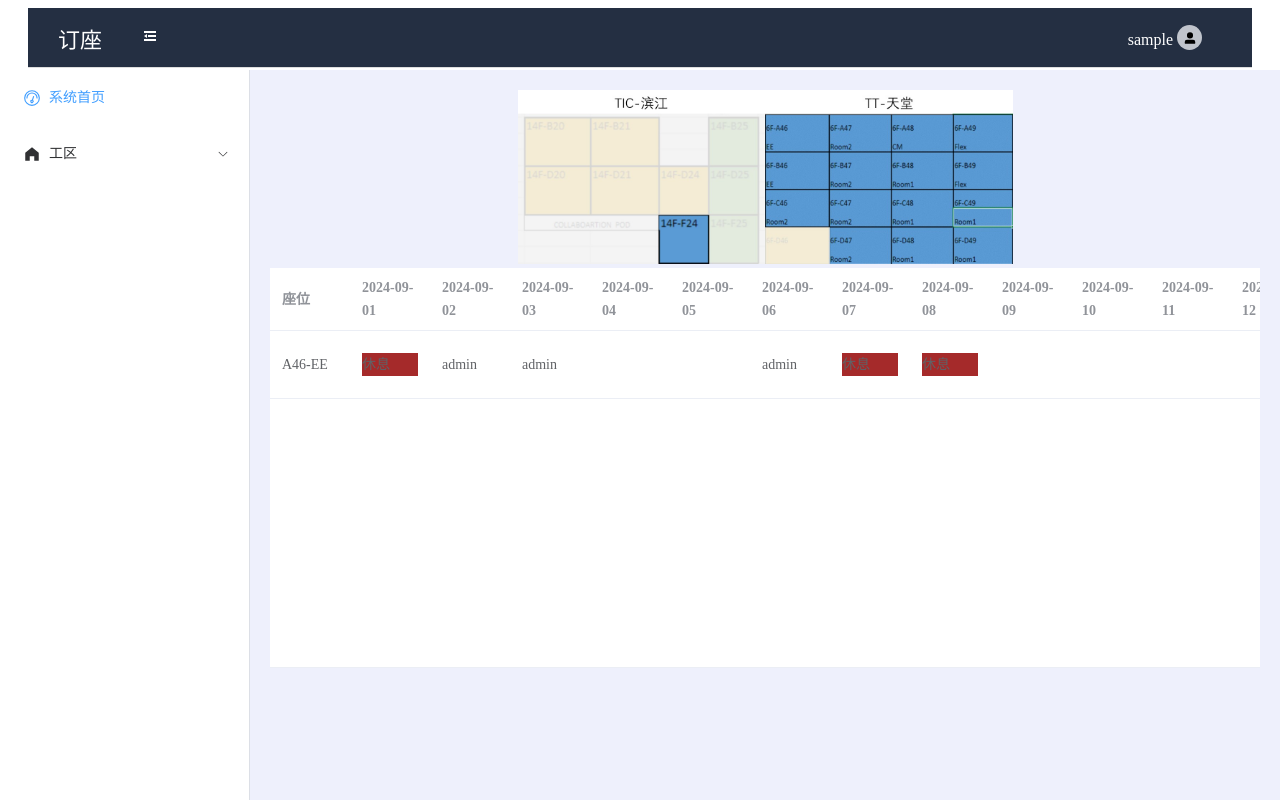
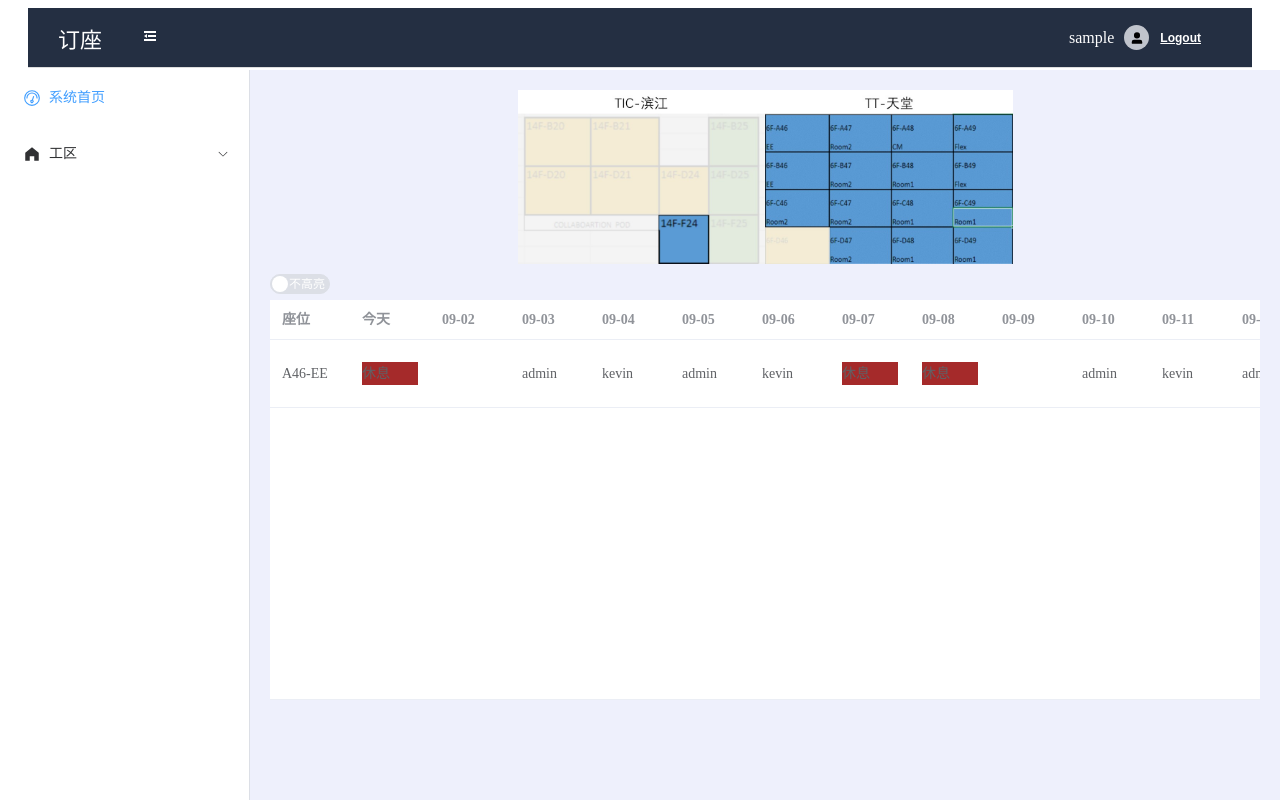
Before and after one commit to sdoxiaobaomei/seat, a Vue app: page /tic#/dashboard in a window 1280 px wide. Built offline with nearby package versions, Linux system fonts and the light colour scheme; data requests are answered from the project's data file; sample sign-in values are in the browser's storage.

Commit message:
add a lot of back end function for login, dashboard and calendar

```diff
--- a/src/api/api.ts
+++ b/src/api/api.ts
@@ -1,3 +1,4 @@
+import { ref } from 'vue';
 import request from '../utils/request';
 
 const jsonDbUrl = 'http://localhost:3000';
@@ -16,7 +17,7 @@ export const getSeats = () => {
     })
 }
 
-export const insertSeatBook = (id, username, date) => {
+export const insertSeatBook = (id: string, username: string, date: string): Promise<boolean> => {
     console.log("prameters: ", id,username,date)
     console.log("url: ", jsonDbUrl+ '/seat-book/' + id)
     let data = {};
@@ -28,10 +29,15 @@ export const insertSeatBook = (id, username, date) => {
         console.log("add seat before: ", res.data.dates)
 
         const record = {};
+        record["id"] = date;
         record["date"] = date;
         record["username"] = username;
 
         dateList = res.data.dates;
+        if (dateList.find( rec => rec.date === date)) {
+            console.log(id, " is already booked")
+            return false;
+        }
         dateList.push(record);
 
         console.log("add seat after: ", dateList)
@@ -42,18 +48,43 @@ export const insertSeatBook = (id, username, date) => {
         request.patch(url, {dates:dateList});
         // console.log("dateList: ", JSON.stringify(dateList));
     });
-    // ({
 
-    //     method: 'PATCH',
-    //     data: dateList
+    return Promise.resolve(true);
+
+}
+
+export const isSeatBookToday = (seat: string, username:string, date: string) => {
+    // request({
+    //     url: jsonDbUrl + '/seat-book/' + seat,
+    //     method: 'get'
+    // }).then(res => {
+    //     const seatBook = res.data;
+    //     console.log("response.data: ",res.data)
+    //     return seatBook.dates.find(rec => rec.date === date);
     // })
 
+    return request({
+            url: jsonDbUrl + '/seat-book/' + seat,
+            method: 'get'
+        })
+}
 
+export const deleteSeatBook = (id: string, date: string) => {
+    request({
+        url: jsonDbUrl + `/seat-book/${id}`,
+        method: 'GET'
+    }).then(res => {
+        const pacthUrl = `${jsonDbUrl}/seat-book/${id}`;
+        const updatedDates = res.data.dates.filter((rec: {date: string})=> rec.date !== date);
+        return request.patch(pacthUrl, {dates: updatedDates});
+    })
+}
 
-    return true;
+export const validateLoginUser = (username:string) => {
+    console.log(`login as ${username}`)
 
-    // return request({
-    //     url: jsonDbUrl + '/seat-book',
-    //     method: 'put'
-    // })
+    return request({
+        url: jsonDbUrl + `/users/?username=${username}`,
+        method: 'GET'
+    })
 }
--- a/src/components/calendarButton.vue
+++ b/src/components/calendarButton.vue
@@ -1,16 +1,42 @@
 <script setup lang="ts">
 import calendar from '../store/lunarDay';
-import { ref, computed }from 'vue';
-import { useUserStore } from '@/store/user';
-import { insertSeatBook } from '@/api/api';
+import { ref, onMounted }from 'vue';
+import { deleteSeatBook, insertSeatBook, isSeatBookToday } from '@/api/api';
 
-
-const username=computed(() => useUserStore().userInfo);
-
+const username = localStorage.getItem('username');
 const {data, seat} = defineProps({
     data: Object,
     seat: Object
 });
+
+const isBooked = ref(false);
+const isLoading = ref(true);
+const buttonType=ref('success');
+const buttonTitle=ref('book');
+const isCurrentUserBooked = ref(false);
+const fetchSeatBooking = async () => {
+    const res = await isSeatBookToday(seat.name+'-'+seat.group,username,data.day);
+    const seatBook = res.data;
+
+    const findResult = seatBook.dates.find(rec => {
+        if (rec.date === data.day) {
+            console.log("find book: ", rec)
+            buttonTitle.value = rec.username + ' booked';
+            isCurrentUserBooked.value = rec.username === username;
+            console.log("is current user book: ", isCurrentUserBooked.value)
+        }
+        return (rec.date === data.day);
+    });
+    isBooked.value = !!findResult;
+
+    buttonType.value = isBooked.value ? 'info' : 'success';
+    isLoading.value = false;
+}
+onMounted(() => {
+    // isBokking.value = await isCurrentUserBooked();
+    fetchSeatBooking();
+})
+
 
 
 function isHoliday(soltData) {
@@ -26,22 +52,30 @@ function isWeekend(soltData) {
     return lunarDay.nWeek === 6 || lunarDay.nWeek === 7;
 }
 
-const buttonType=ref('success');
-const buttonTitle=ref('book');
-const isBooked=ref(false);
-function bookButtonClick(data) {
+
+// 订座按钮点击事件
+const bookButtonClick = async (data: any) => {
     //后台验证订座是否成功，然后设置已订状态
+    const today = data.day;//YYYY-MM-dd
+    const id = `${seat.name}-${seat.group}`;
 
-    let today = data.day;//YYYY-MM-dd
-    console.log(today,"tab name:",seat)//seat of seats in server/data/db.json
-    let id = seat.name + '-' + seat.group;
-    let username = localStorage.getItem('username');
-    let date = today;
-    console.log(insertSeatBook(id,username,date));
+    console.log("Inserting seat book:", seat, today);
+    // let username = localStorage.getItem('username');
+    // let date = today;
+    // console.log("insert Seat Book result: ",insertSeatBook(id,username,date));
+
+    // 调用 API 插入预订记录
+    const insertResult = await insertSeatBook(id, username!, today);
+
+    if (!insertResult) {return}
+      // 手动更新按钮状态
+    buttonType.value = 'info';
+    buttonTitle.value = `${username} booked`;
     isBooked.value = true;
-    buttonType.value = isBooked.value ? 'info' : 'success';
-    // buttonTitle.value = useUserStore().userInfo;
-    buttonTitle.value = isBooked.value ? localStorage.getItem('username') + " booked" : "book";
+    isCurrentUserBooked.value = true;
+
+    // 重新获取最新的预订状态
+    // await fetchSeatBooking();
 
 }
 
@@ -51,27 +85,48 @@ function cancelButtonClick(data) {
 
 const confirmCancelEvent = () => {
     //从后台查询当前座位和日期是谁订的，和当前登录用户进行对比
+    const today = data.day;
+    const id = `${seat.name}-${seat.group}`;
+    const res = deleteSeatBook(id, today);
 
+    console.log("delete response: ", res)
 
+    // 手动更新按钮状态
+    buttonType.value = 'success';
+    buttonTitle.value = 'book';
     isBooked.value = false;
-    // console.log(username);
-    buttonType.value = isBooked.value ? 'info' : 'success';
-    // buttonTitle.value = useUserStore().userInfo;
-    buttonTitle.value = isBooked.value ? localStorage.getItem('username') + " booked" : "book";
+    isCurrentUserBooked.value = false;
 }
 </script>
 
 
 <template>
-    <div v-if="!isHoliday(data) && !isWeekend(data) && (data.type === 'current-month')" class="button-area">
+    <div v-if="!isHoliday(data) && !isWeekend(data) && (data.type === 'current-month')" class="button-area" v-loading="isLoading">
         <div>
-            <el-button size="small" :type="buttonType" round @click="bookButtonClick(data)" :disabled="isBooked">{{buttonTitle}}</el-button>
+            <el-button
+                size="small"
+                :type="buttonType"
+                round
+                @click="bookButtonClick(data)"
+                :disabled="isBooked">
+                {{buttonTitle}}
+            </el-button>
 
             <el-popconfirm title="你确定取消预定吗?" @confirm="confirmCancelEvent">
                 <template #reference>
-                    <el-button v-if="isBooked" size="small" type="danger" round @click="cancelButtonClick(data)">Cancel</el-button>
+                    <el-button
+                        v-if="isCurrentUserBooked"
+                        size="small"
+                        type="danger"
+                        round
+                        @click="cancelButtonClick(data)">
+                        Cancel
+                    </el-button>
                 </template>
             </el-popconfirm>
         </div>
     </div>
+    <div v-else>
+
+    </div>
 </template>
--- a/src/components/header.vue
+++ b/src/components/header.vue
@@ -32,13 +32,26 @@ onMounted(() => {
 //     }
 // };
 
-const setFullScreen = () => {
-    if (document.fullscreenElement) {
-        document.exitFullscreen();
-    } else {
-        document.body.requestFullscreen.call(document.body);
-    }
+
+// 登录方法，跳转到登录页面
+const login = () => {
+  // 假设登录页面路径为 '/login'
+  window.location.href = '/login';
 };
+
+// 登出方法，清除本地存储并刷新页面
+const logout = () => {
+  localStorage.removeItem('username');
+  window.location.reload();  // 刷新页面或者导航到登录页
+};
+
+// const setFullScreen = () => {
+//     if (document.fullscreenElement) {
+//         document.exitFullscreen();
+//     } else {
+//         document.body.requestFullscreen.call(document.body);
+//     }
+// };
 const user=localStorage.getItem('username');
 </script>
 
@@ -59,13 +72,12 @@ const user=localStorage.getItem('username');
         </div>
         <div class="header-right">
             <div class="header-user-icon">
-                <span>{{ user +"   "}} </span>
+                <span v-if="user">{{ user+' ' }} </span>
                 <el-avatar :size="25">
                     <el-icon color="black"><UserFilled /></el-icon>
                 </el-avatar>
-                <!-- <el-icon><User /></el-icon> -->
-                <!-- 用户头像 -->
-                <!-- <el-avatar class="user-avator" :size="30" :src="imgurl" /> -->
+                <el-button v-if="!user" size="small" type="primary" @click="login">Login</el-button>
+                <el-button v-else size="small" type='warning' @click="logout" class="logout-button" link>Logout</el-button>
             </div>
         </div>
     </div>
@@ -88,6 +100,8 @@ const user=localStorage.getItem('username');
     align-items: center;
     padding-left: 20px;
     height: 100%;
+    justify-content: center;
+
 }
 .web-title {
     margin: 0 40px 0 10px;
@@ -97,4 +111,18 @@ const user=localStorage.getItem('username');
     float: right;
     padding-right: 50px;
 }
+.header-user-icon{
+    display: flex;
+    align-items: center;
+    gap: 10px; /* 使用 gap 为子元素添加10px的间隔 */
+}
+
+/* 自定义样式的 logout 按钮 */
+.logout-button {
+  font-weight: bold;          /* 加粗 */
+  text-decoration: underline; /* 下划线 */
+  color: white;               /* 按钮字体颜色 */
+  padding: 0;
+  margin: 0;
+}
 </style>
--- a/src/server/data/db.json
+++ b/src/server/data/db.json
@@ -12,6 +12,12 @@
       "username": "admin",
       "password": "123",
       "group": "EE"
+    },
+    {
+      "id": "2",
+      "username": "kevin",
+      "password": "123",
+      "group": "EE"
     }
   ],
   "seat-book": [
@@ -19,20 +25,59 @@
       "id": "A46-EE",
       "dates": [
         {
-          "date": "2024-09-02",
+          "id": "2024-09-20",
+          "date": "2024-09-20",
           "username": "admin"
         },
         {
+          "id": "2024-09-19",
+          "date": "2024-09-19",
+          "username": "admin"
+        },
+        {
+          "id": "2024-09-12",
+          "date": "2024-09-12",
+          "username": "admin"
+        },
+        {
+          "id": "2024-09-05",
+          "date": "2024-09-05",
+          "username": "admin"
+        },
+        {
+          "id": "2024-09-04",
+          "date": "2024-09-04",
+          "username": "kevin"
+        },
+        {
+          "id": "2024-09-11",
+          "date": "2024-09-11",
+          "username": "kevin"
+        },
+        {
+          "id": "2024-09-18",
+          "date": "2024-09-18",
+          "username": "kevin"
+        },
+        {
+          "id": "2024-09-10",
+          "date": "2024-09-10",
+          "username": "admin"
+        },
+        {
+          "id": "2024-09-03",
           "date": "2024-09-03",
           "username": "admin"
         },
         {
-          "date": "2024-09-06",
-          "username": "admin"
+          "id": "2024-09-13",
+          "date": "2024-09-13",
+          "username": "kevin"
         },
         {
-          "date": "2024-09-13",
-          "username": "admin"
+          "id": "2024-09-06",
+          "date": "2024-09-06",
+          "username": "kevin"
         }
       ]
     }
--- a/src/store/user.ts
+++ /dev/null
@@ -1,19 +0,0 @@
-import { defineStore } from 'pinia';
-// import store from 'pinia-plugin-persistedstate';
-
-export const useUserStore = defineStore({
-    id: 'user',
-    state: () => ({
-        userInfo: '',
-    }),
-    actions:{
-        setUserInfo(userInfo) {
-            this.userInfo = userInfo;
-        }
-    },
-    // persist: {
-    //     enabled: true,
-    // }
-});
-
-// export const pinia = new Pinia().use(store);
--- a/src/views/Index.vue
+++ b/src/views/Index.vue
@@ -21,7 +21,7 @@ const Holidays = ref([
 ])
 
 const sidebar = useSidebarStore();
-const Component = ref();
+// const Component = ref();
 
 </script>
 
@@ -41,6 +41,11 @@ const Component = ref();
 
                         <router-view />
                     </transition>
+                    <!-- <router-view v-slot="{ Component }">
+                        <transition name="move" mode="out-in">
+                            <component :is="Component" />
+                        </transition>
+                    </router-view> -->
                     <!-- <div class="content" > -->
                     <!-- </div> -->
                 </el-main>
@@ -59,10 +64,10 @@ const Component = ref();
 .layout{
     height: 100%;
 }
-.custom-date-class {
-  /* cursor: pointer; */
-  /* 其他你需要的样式 */
-}
+/* .custom-date-class {
+   cursor: pointer;
+   其他你需要的样式
+} */
 
 .content-box {
     position: absolute;
--- a/src/views/dashboard.vue
+++ b/src/views/dashboard.vue
@@ -4,6 +4,8 @@ import ttImgurl from '@/assets/img/TT.jpg';
 import { getSeatBook } from '@/api/api';
 import { computed, ref } from 'vue';
 
+const username = localStorage.getItem('username');
+const isHighlightSelf = ref(false);
 const today = new Date();
 const currentMonth = today.getMonth() + 1;
 const currentYear = today.getFullYear();
@@ -28,7 +30,7 @@ const getData = async () => {
         let newEntry = {};
         newEntry["id"] = element.id;
         element.dates.forEach(item => {
-            console.log(item)
+            // console.log(item)
             let key = item.date;
             let value = item.username;
             newEntry[key] = value;
@@ -37,13 +39,24 @@ const getData = async () => {
         console.log("new entry: ", newEntry);
         tableData.value.push(newEntry);
     });
-    console.log("table data: ", tableData)
+    console.log("table data: ", tableData.value)
 }
 getData();
 
 function isWorkday(date) {
     let dayInWeek = date.getDay();
     return !(dayInWeek === 0 || dayInWeek === 6);
+}
+function splitToMonthDay(item: string) {
+    const today = new Date();
+    const tableDate = new Date(item);
+    if (today.getDate() === tableDate.getDate()
+        && today.getMonth() === tableDate.getMonth()
+        && today.getFullYear() === tableDate.getFullYear()) {
+        return "今天"
+    }
+    const dateArray: string[] = item.split('-');
+    return `${dateArray[1]}-${dateArray[2]}`;
 }
 </script>
 <template>
@@ -58,6 +71,14 @@ function isWorkday(date) {
         <el-col :span="6" />
     </el-row>
     <el-row>
+        <el-switch
+            v-model="isHighlightSelf"
+            inline-prompt
+            active-text="高亮自己"
+            inactive-text="不高亮"
+        ></el-switch>
+    </el-row>
+    <el-row>
         <el-table :data="tableData" height="400">
             <el-table-column
                 label="座位"
@@ -69,8 +90,12 @@ function isWorkday(date) {
                 v-for="(item, index) in dates"
                 :key="index"
                 :prop="item"
-                :label="item">
-                <p v-if="!isWorkday(new Date(item))" style="background-color: brown;">休息</p>
+                :label="splitToMonthDay(item)">
+                <template #default="{ row }">
+                    <p v-if="!isWorkday(new Date(item))" style="background-color: brown;">休息</p>
+                    <span v-else-if="isHighlightSelf && (row[item] === username)" style="background: yellow;">{{ row[item] }}</span>
+                    <span v-else>{{ row[item] }}</span>
+                </template>
             </el-table-column>
         </el-table>
 
--- a/src/views/pages/login.vue
+++ b/src/views/pages/login.vue
@@ -46,11 +46,12 @@
 <script setup lang="ts">
 import { ref, reactive } from 'vue';
 import { useTabsStore } from '@/store/tabs';
-import { useUserStore } from '@/store/user';
+
 // import { usePermissStore } from '@/store/permiss';
 import { useRouter } from 'vue-router';
 import { ElMessage } from 'element-plus';
 import type { FormInstance, FormRules } from 'element-plus';
+import { validateLoginUser } from '@/api/api';
 
 
 interface LoginInfo {
@@ -62,7 +63,7 @@ const lgStr = localStorage.getItem('login-param');
 const defParam = lgStr ? JSON.parse(lgStr) : null;
 const checked = ref(lgStr ? true : false);
 
-const userStore = useUserStore();
+
 const router = useRouter();
 const param = reactive<LoginInfo>({
   username: defParam ? defParam.username : '',
@@ -81,13 +82,16 @@ const rules: FormRules = {
 };
 // const permiss = usePermissStore();
 const login = ref<FormInstance>();
-const submitForm = (formEl: FormInstance | undefined) => {
-    console.log("login as ?");
-    console.log(formEl);
-    userStore.setUserInfo(param.username);
+
+const submitForm = async (formEl: FormInstance | undefined) => {
+    // console.log("login as ?");
+    // console.log(formEl);
+
     if (!formEl) return;
+    const res = await validateLoginUser(param.username);
+
     formEl.validate((valid: boolean) => {
-        if (valid) {
+        if (valid && (res.data.length !== 0)) {
             ElMessage.success('登陆成功');
             localStorage.setItem('username', param.username);
             router.push('/dashboard');
```
Also changed, not shown: src/components/tabs.vue (+0 -25 lines).
